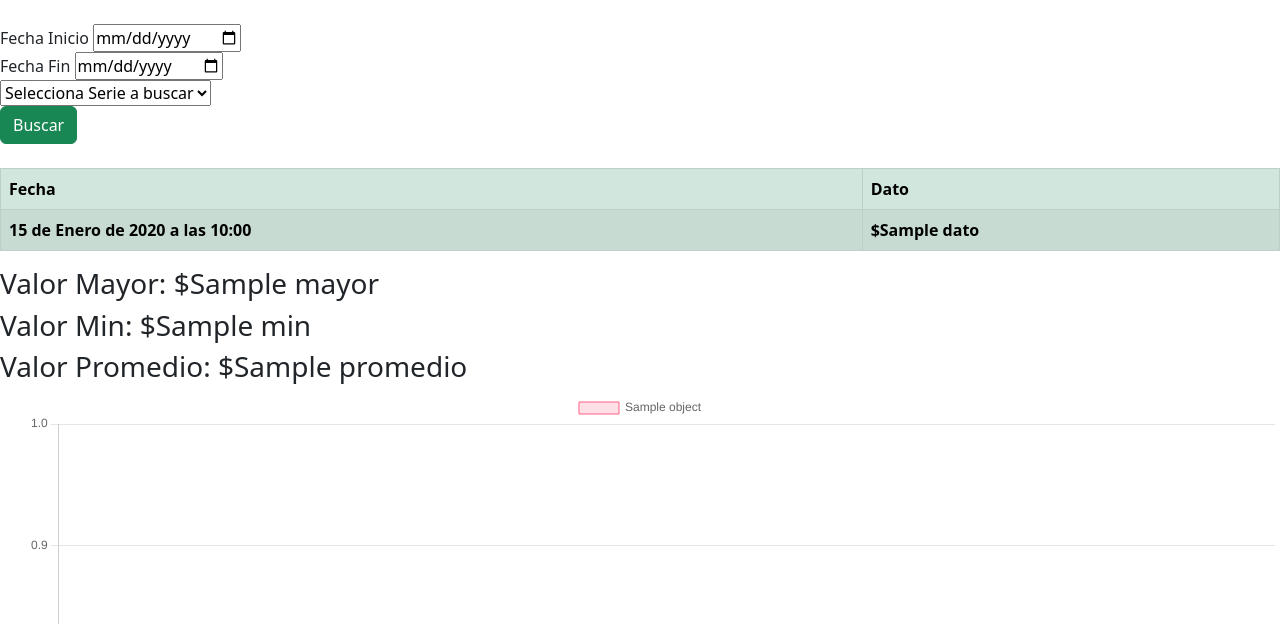
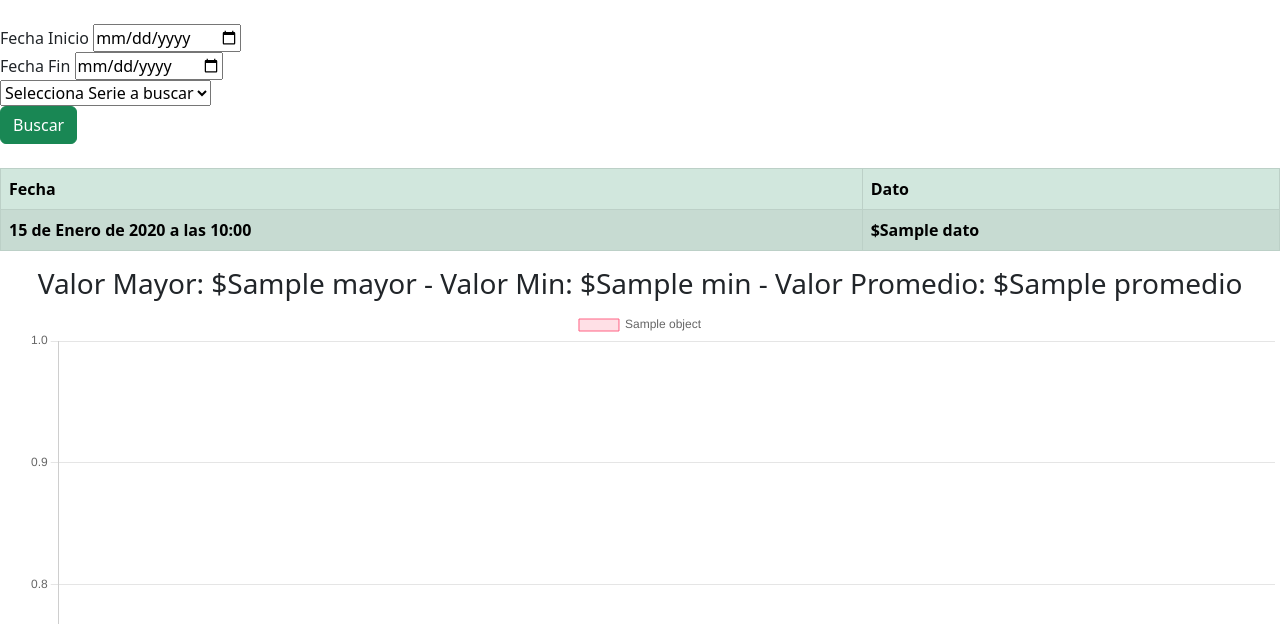
Before and after one commit to imAbad/cumploSys, a Django app: template templates/API/udisList.html in a window 1280 px wide. Shown: the part 56-680 px from the top of the page. Run offline with Django 4.2, Linux system fonts and the light colour scheme; the template is opened without the code that fills it: most values are stand-ins (such as "Sample title", 1, 10 or a date in 2020); lists and menus that the app fills with data are empty; some libraries are stand-ins or nearby versions.

Commit message:
Subiendo lo mas reciente

```diff
--- a/templates/API/udisList.html
+++ b/templates/API/udisList.html
@@ -80,11 +80,7 @@
 
       </tbody>
     </table>
-    <h3>Valor Mayor: ${{object_list.Mayor}}</h3>
-
-    <h3>Valor Min: ${{object_list.Min}}</h3>
-
-    <h3>Valor Promedio: ${{object_list.Promedio}}</h3>
+    <h3 align="center">Valor Mayor: ${{object_list.Mayor}} - Valor Min: ${{object_list.Min}} - Valor Promedio: ${{object_list.Promedio}}</h3>
     <div class="row">
       <div class="col-sm-12">
         <canvas id="myChart" width="100px" height="100px"></canvas>
```
